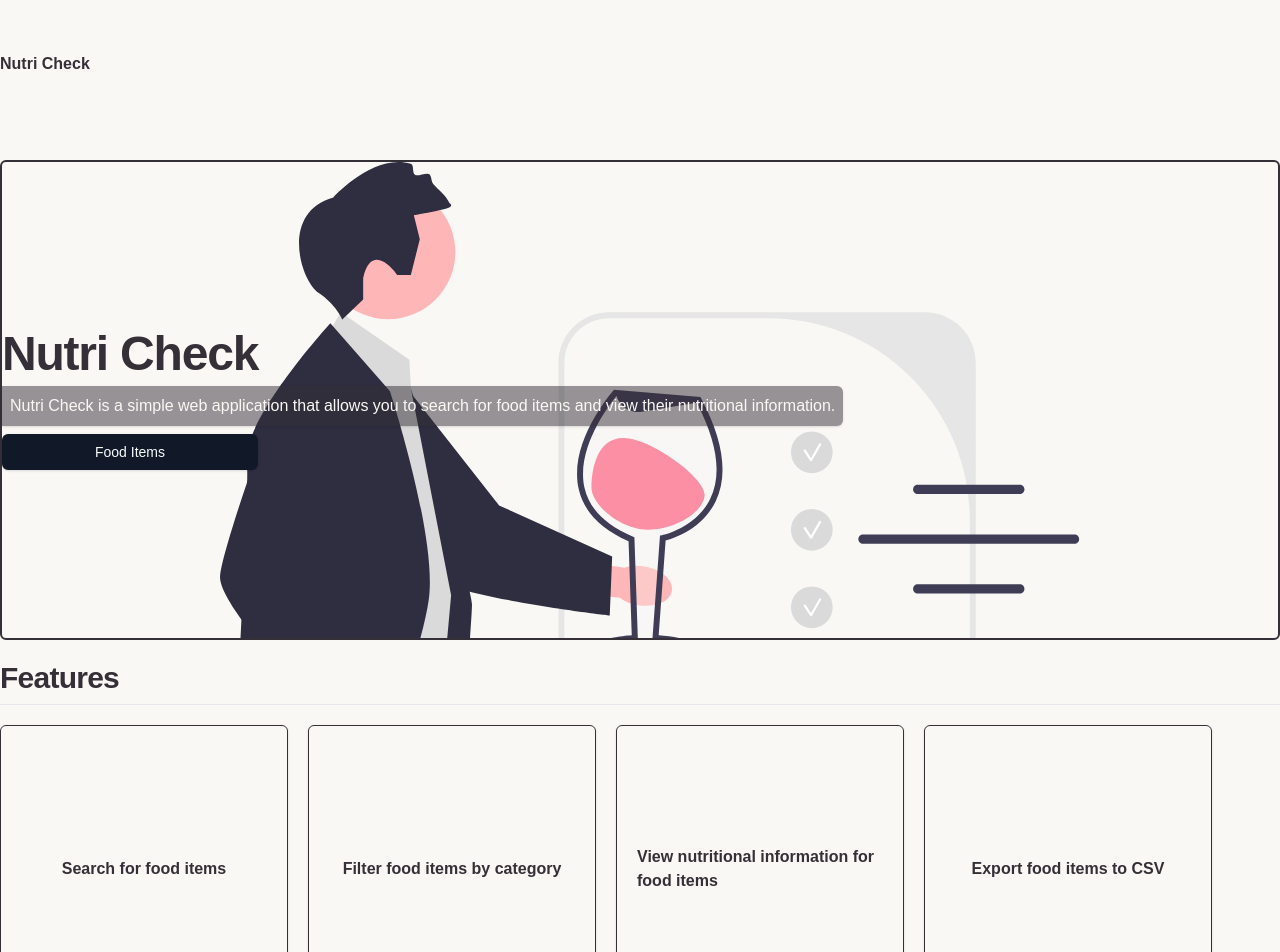
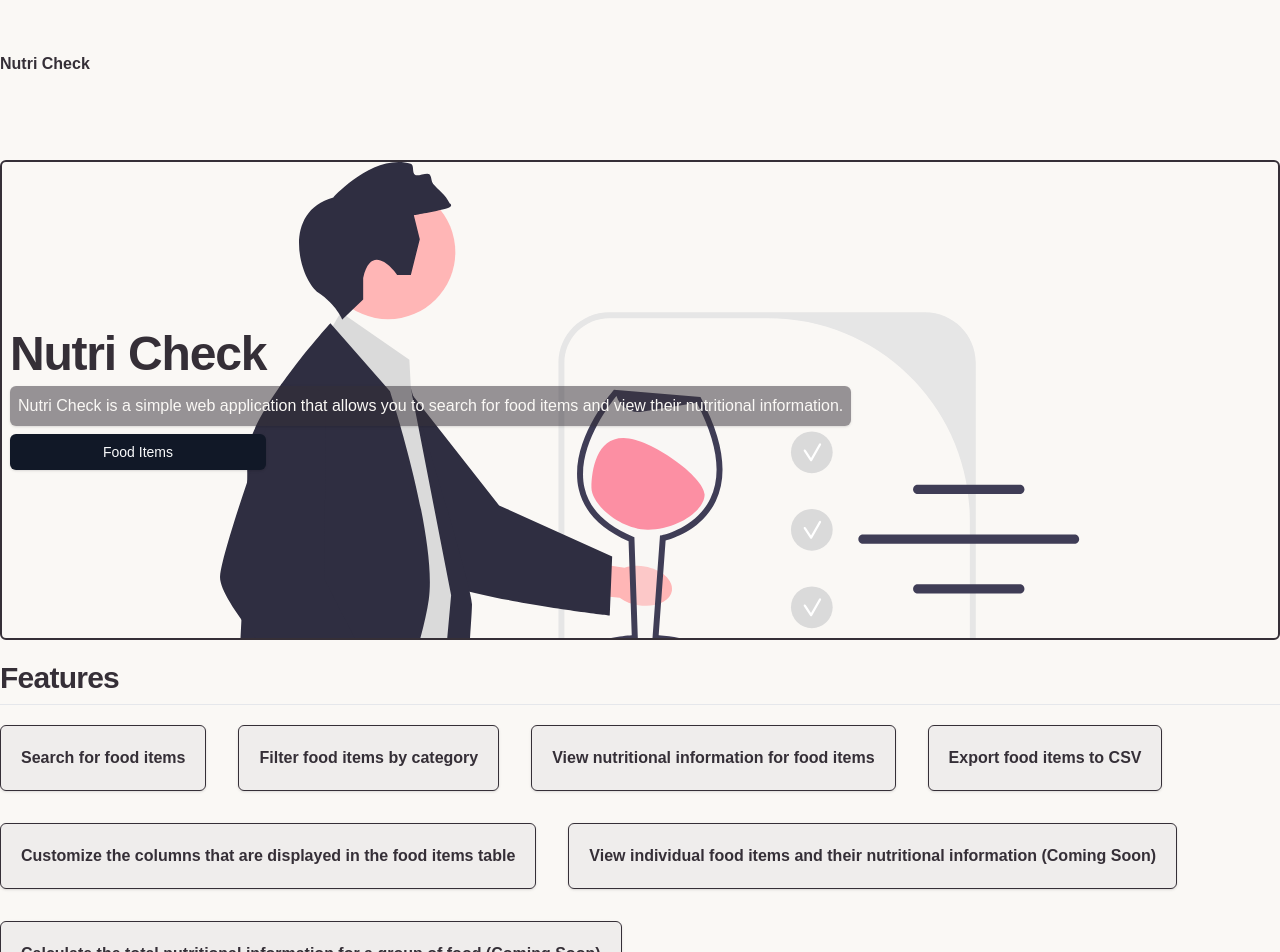
Before and after one commit to masiucd/topic-ultras, a Next.js app: page / in a window 1280 px wide. Shown: the top 952 px of the page. Built offline with nearby package versions, Linux system fonts and the light colour scheme.

Commit message:
feat: Improve home page layout with padding adjustments and enhanced feature list styling

```diff
--- a/src/app/page.tsx
+++ b/src/app/page.tsx
@@ -6,9 +6,9 @@ import Link from "next/link";
 export default function Home() {
   return (
     <PageWrapper>
-      <div className="mb-5 flex min-h-[30rem] flex-col justify-center gap-2 rounded-md border-2 border-foreground bg-cover bg-hero-pattern bg-top">
+      <div className="mb-5 flex min-h-[30rem] flex-col justify-center gap-2 rounded-md border-2 border-foreground bg-cover bg-hero-pattern bg-top p-2">
         <H1>Nutri Check</H1>
-        <Lead className="w-fit text-pretty rounded-e-md bg-foreground/50 p-2 text-background shadow">
+        <Lead className="w-fit text-pretty rounded-md bg-foreground/50 p-2 text-background shadow">
           Nutri Check is a simple web application that allows you to search for
           food items and view their nutritional information.
         </Lead>
@@ -19,13 +19,13 @@ export default function Home() {
         </Button>
       </div>
 
-      <section className="mx-auto flex flex-col gap-5">
+      <section className="flex flex-col gap-5 pl-2 md:max-w-screen-2xl xl:pl-0">
         <H2>Features</H2>
-        <List className="flex flex-wrap gap-5">
+        <List className="flex flex-wrap gap-8">
           {features.map((feature) => (
             <li
               key={feature}
-              className="flex size-[18rem] items-center justify-center rounded-md border border-foreground p-5 shadow"
+              className="flex h-42 w-fit items-center justify-center rounded-md border border-foreground bg-card-foreground/5 p-5 shadow"
             >
               <Strong>{feature}</Strong>
             </li>
```
